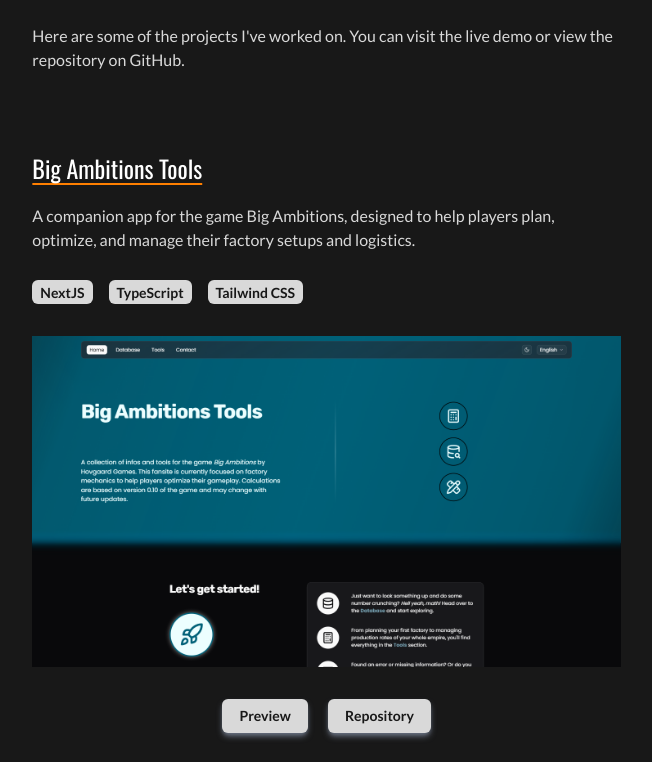
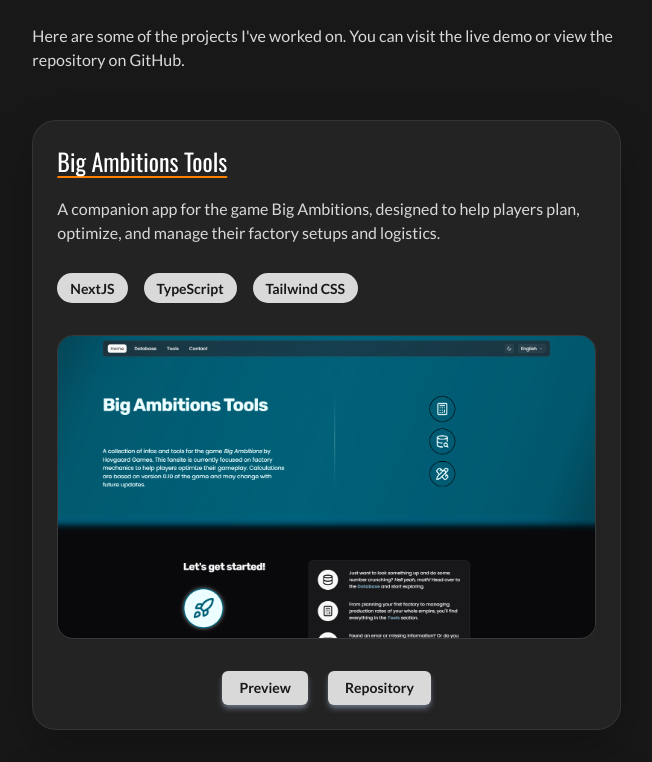
Before and after one commit to Dudeldups/personal-portfolio, a React (Vite) app in the folder frontend/: page / in a window 1280 px wide. Shown: the part 1020-1782 px from the top of the page, without its empty margins (579-1231 px from the left). Built offline with nearby package versions, Linux system fonts and the light colour scheme.

Commit message:
add project cards

```diff
--- a/frontend/src/components/Projects/Projects.tsx
+++ b/frontend/src/components/Projects/Projects.tsx
@@ -14,7 +14,7 @@
           <p>{t("projects.desc")}</p>
         </hgroup>
 
-        <ul className="mt-12 grid gap-12">
+        <ul className="mt-12 grid gap-8">
           {projects.map((project) => {
             const titleString = `projects.${project.id}.title`;
             const descString = `projects.${project.id}.desc`;
@@ -22,7 +22,7 @@
             return (
               <li
                 key={project.id}
-                className="border-t-dark-light pt-8 not-first:border-t-2"
+                className="rounded-3xl border border-light/10 bg-light/6 p-4 shadow-[0_18px_45px_rgba(0,0,0,0.22)] backdrop-blur-md sm:p-8 md:p-6"
               >
                 <div className="flex flex-col items-center gap-7 lg:items-start">
                   <hgroup className="text-center max-lg:max-w-md lg:text-left">
@@ -32,13 +32,13 @@
                     <p>{t(descString)}</p>
                   </hgroup>
 
-                  <div className="flex justify-center gap-4">
+                  <div className="flex flex-wrap justify-center gap-4">
                     {project.techs.map((tech) => (
                       <div
                         key={project.id + tech}
-                        className="rounded-md bg-light px-2 py-0"
+                        className="rounded-full border border-light/12 bg-light px-3 py-0.5 backdrop-blur-sm"
                       >
-                        <span className="text-sm font-bold text-darkest">
+                        <span className="text-sm font-bold text-nowrap text-darkest">
                           {tech}
                         </span>
                       </div>
@@ -46,7 +46,7 @@
                   </div>
                 </div>
 
-                <picture className="mt-8 block">
+                <picture className="mt-8 block overflow-hidden rounded-2xl border border-white/10">
                   <img
                     src={`/assets/images/project-previews/${project.image}`}
                     alt={`Preview of the ${project.title} website`}
```
